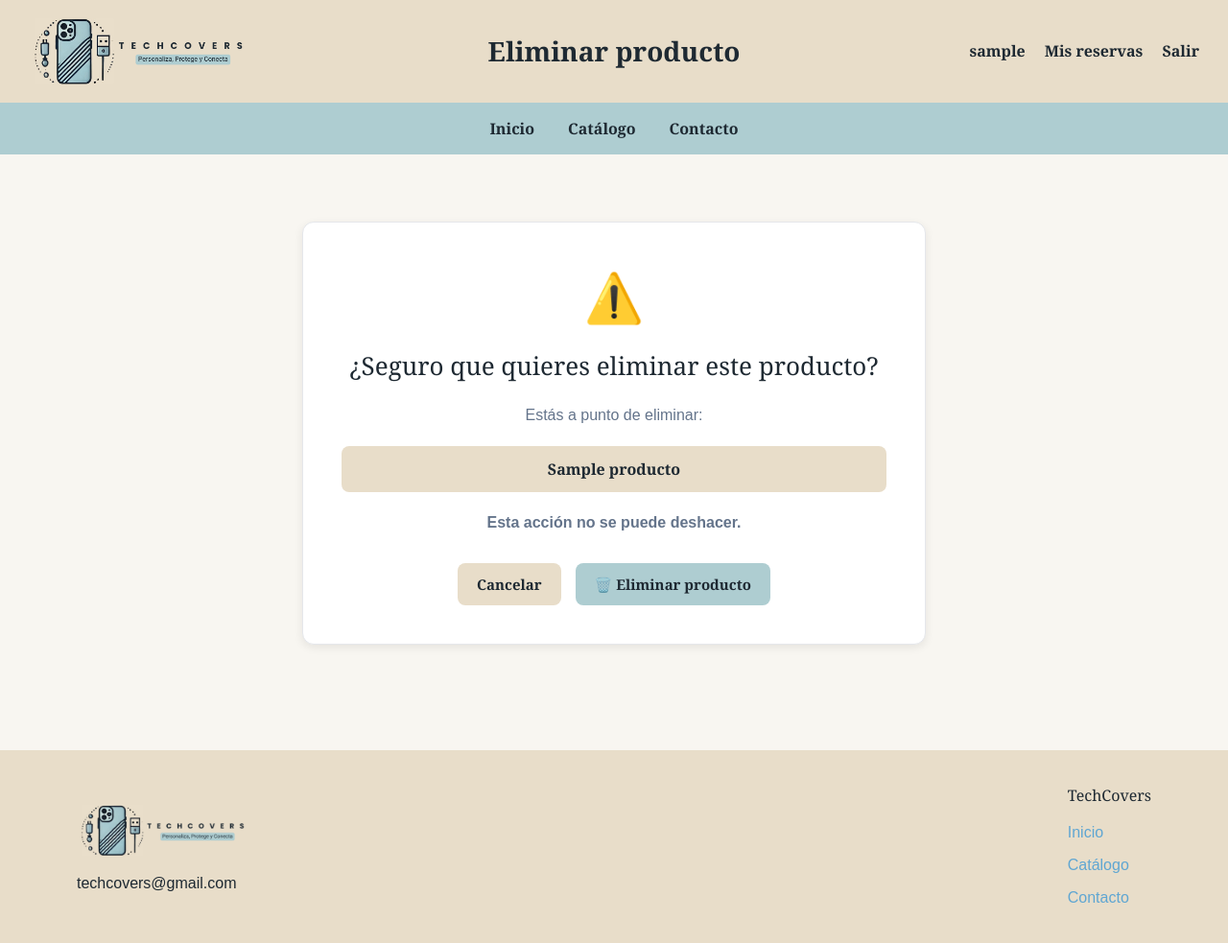
After one commit to Daniela-Zabala/daniela_zabala_proyecto_final, a Django app: page /producto/eliminar/1/ in a window 1280 px wide. The commit adds this page. Shown: the whole page at 96% size. Run offline with Django 5.2, Linux system fonts and the light colour scheme; a user stored in the database is signed in; tables that the repository leaves empty hold one stand-in row (values such as "Sample post"); some libraries are stand-ins or nearby versions.

Commit message:
Botón  de eliminar, y reestructurar el menu

```diff
--- /dev/null
+++ b/catalogo/templates/confirmar_eliminar.html
@@ -0,0 +1,152 @@
+{% extends 'plantilla_paginas.html' %}
+
+{% block titulo_pagina %}
+Eliminar producto
+{% endblock %}
+
+
+{% block contenido_dinamico %}
+
+<div class="eliminacion-contenedor">
+
+    <div class="eliminacion-caja">
+
+        <div class="eliminacion-icono">
+            ⚠️
+        </div>
+
+        <h2>
+            ¿Seguro que quieres eliminar este producto?
+        </h2>
+
+        <p>
+            Estás a punto de eliminar:
+        </p>
+
+        <div class="producto-nombre">
+            {{ producto.nombre }}
+        </div>
+
+        <p class="advertencia">
+            Esta acción no se puede deshacer.
+        </p>
+
+
+        <form method="POST">
+
+            {% csrf_token %}
+
+            <div class="botones">
+
+                <a
+                    href="{% url 'catalogo' %}"
+                    class="boton-cancelar"
+                >
+                    Cancelar
+                </a>
+
+                <button
+                    type="submit"
+                    class="boton-eliminar"
+                >
+                    🗑️ Eliminar producto
+                </button>
+
+            </div>
+
+        </form>
+
+    </div>
+
+</div>
+
+
+<style>
+
+    .eliminacion-contenedor {
+        max-width: 700px;
+        margin: 70px auto;
+        padding: 0 25px;
+    }
+
+    .eliminacion-caja {
+        background-color: white;
+        border-radius: 12px;
+        padding: 40px;
+        text-align: center;
+        border: 1px solid #e5e7eb;
+        box-shadow: 0 3px 10px rgba(0, 0, 0, 0.08);
+    }
+
+    .eliminacion-icono {
+        font-size: 50px;
+        margin-bottom: 15px;
+    }
+
+    .eliminacion-caja h2 {
+        color: #1E2932;
+        font-size: 26px;
+        margin-bottom: 20px;
+    }
+
+    .eliminacion-caja p {
+        color: #64748B;
+        font-family: Arial, sans-serif;
+        line-height: 1.5;
+    }
+
+    .producto-nombre {
+        background-color: #E8DDC9;
+        color: #1E2932;
+        font-weight: bold;
+        padding: 12px 20px;
+        border-radius: 8px;
+        margin: 20px 0;
+    }
+
+    .advertencia {
+        font-weight: bold;
+        margin-bottom: 30px;
+    }
+
+    .botones {
+        display: flex;
+        justify-content: center;
+        gap: 15px;
+        flex-wrap: wrap;
+    }
+
+    .boton-cancelar,
+    .boton-eliminar {
+        display: inline-block;
+        padding: 11px 20px;
+        border-radius: 8px;
+        text-decoration: none;
+        font-family: Georgia, serif;
+        font-weight: bold;
+        cursor: pointer;
+        border: none;
+        font-size: 15px;
+    }
+
+    .boton-cancelar {
+        background-color: #E8DDC9;
+        color: #1E2932;
+    }
+
+    .boton-cancelar:hover {
+        background-color: #d8cbb4;
+    }
+
+    .boton-eliminar {
+        background-color: #AECDD1;
+        color: #1E2932;
+    }
+
+    .boton-eliminar:hover {
+        background-color: #8FB8BD;
+    }
+
+</style>
+
+{% endblock %}
--- a/catalogo/templates/plantilla_paginas.html
+++ b/catalogo/templates/plantilla_paginas.html
@@ -10,6 +10,9 @@
     <meta name="viewport" content="width=device-width, initial-scale=1.0">
 
     <title>TechCovers</title>
+
+    <!-- Tailwind CSS para los formularios -->
+    <script src="https://cdn.tailwindcss.com"></script>
 
     <style>
 
@@ -35,6 +38,7 @@
             padding: 10px 30px;
             display: flex;
             align-items: center;
+            position: relative;
         }
 
         .logo-header {
@@ -43,11 +47,56 @@
         }
 
         .titulo-header {
-            flex: 1;
+            position: absolute;
+            left: 50%;
+            transform: translateX(-50%);
             text-align: center;
             font-size: 28px;
             font-weight: bold;
-            margin-right: 230px;
+        }
+
+        /* USUARIO EN LA CABECERA */
+
+        .usuario-header {
+            position: absolute;
+            right: 30px;
+            top: 50%;
+            transform: translateY(-50%);
+            display: flex;
+            align-items: center;
+            gap: 20px;
+        }
+
+        .usuario-nombre {
+            font-weight: bold;
+        }
+
+        .usuario-header a {
+            color: #1E2932;
+            text-decoration: none;
+            font-weight: bold;
+        }
+
+        .usuario-header a:hover {
+            text-decoration: underline;
+        }
+
+        .usuario-header form {
+            margin: 0;
+        }
+
+        .boton-salir {
+            background: none;
+            border: none;
+            color: #1E2932;
+            font-family: Georgia, serif;
+            font-weight: bold;
+            cursor: pointer;
+            padding: 0;
+        }
+
+        .boton-salir:hover {
+            text-decoration: underline;
         }
 
         /* MENÚ */
@@ -70,28 +119,6 @@
         }
 
         .menu-principal a:hover {
-            text-decoration: underline;
-        }
-
-        .usuario-nombre {
-            font-weight: bold;
-        }
-
-        .menu-principal form {
-            margin: 0;
-        }
-
-        .boton-salir {
-            background: none;
-            border: none;
-            color: #1E2932;
-            font-family: Georgia, serif;
-            font-weight: bold;
-            cursor: pointer;
-            padding: 0;
-        }
-
-        .boton-salir:hover {
             text-decoration: underline;
         }
 
@@ -191,11 +224,61 @@
             class="logo-header"
         >
 
+
         <div class="titulo-header">
 
             {% block titulo_pagina %}
             TechCovers
             {% endblock %}
+
+        </div>
+
+
+        <!-- USUARIO -->
+
+        <div class="usuario-header">
+
+            {% if user.is_authenticated %}
+
+                <!-- Usuario conectado -->
+
+                <span class="usuario-nombre">
+                    {{ user.username }}
+                </span>
+
+
+                <!-- Mis reservas -->
+
+                <a href="{% url 'mis_reservas' %}">
+                    Mis reservas
+                </a>
+
+
+                <!-- Cerrar sesión -->
+
+                <form method="POST" action="{% url 'logout' %}">
+
+                    {% csrf_token %}
+
+                    <button
+                        type="submit"
+                        class="boton-salir"
+                    >
+                        Salir
+                    </button>
+
+                </form>
+
+
+            {% else %}
+
+                <!-- Usuario no conectado -->
+
+                <a href="{% url 'login' %}">
+                    Iniciar sesión
+                </a>
+
+            {% endif %}
 
         </div>
 
--- a/catalogo/views.py
+++ b/catalogo/views.py
@@ -93,6 +93,31 @@ def editar_producto(request, producto_id):
     )
 
 
+# Vista para eliminar un producto
+@permission_required(
+    'catalogo.delete_producto',
+    raise_exception=True
+)  #limitar al adm para que solo ese usuario pueda eliminar prod
+def eliminar_producto(request, producto_id):
+
+    producto = get_object_or_404(
+        Producto,
+        id=producto_id
+    )
+
+    if request.method == 'POST':
+        producto.delete()
+        return redirect('catalogo')
+
+    return render(
+        request,
+        'confirmar_eliminar.html',
+        {
+            'producto': producto
+        }
+    )
+
+
 # Vista para registrar un nuevo usuario
 def registro(request):
 
--- a/daniela_zabala_proyecto_final_core/urls.py
+++ b/daniela_zabala_proyecto_final_core/urls.py
@@ -44,6 +44,12 @@ urlpatterns = [
         name='editar_producto'
     ),
 
+    path(
+        'producto/eliminar/<int:producto_id>/',
+        views.eliminar_producto,
+        name='eliminar_producto'
+    ),
+
     #registro de usuarios
     path(
         'accounts/registro/',
```
Also changed, not shown: other parts of catalogo/templates/plantilla_paginas.html (+7 -46 lines), catalogo/templates/catalogo.html (+30 -0 lines), catalogo/templates/formulario.html (+7 -1 lines), catalogo/templates/plantilla_base.html (deleted, +0 -121 lines), catalogo/templates/registro/login.html (+74 -8 lines), catalogo/templates/registro/registro.html (+77 -8 lines), catalogo/migrations/0002_rename_productoreserva_producto_reserva.py (added).
